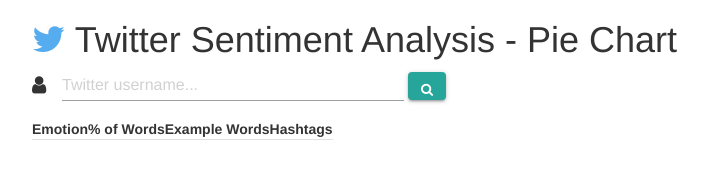
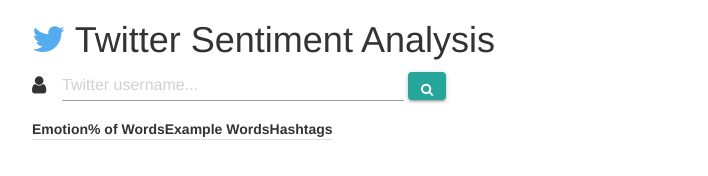
Before and after one commit to helenthai/Twitter-Sentiment-Analysis, a website: page index.html in a window 1280 px wide. Shown: the whole page, without its empty margins (38-746 px from the left). Drawn offline with nearby package versions, Linux system fonts and the light colour scheme.

Commit message:
Update index.html

```diff
--- a/index.html
+++ b/index.html
@@ -21,7 +21,7 @@
 
 <body>
     <div class="container"> <!-- content -->
-        <h1><i class="fa fa-twitter"></i> Twitter Sentiment Analysis - Pie Chart</h1>
+        <h1><i class="fa fa-twitter"></i> Twitter Sentiment Analysis</h1>
 
         <!-- more html content can go here; e.g., any data explanation -->
 
```
